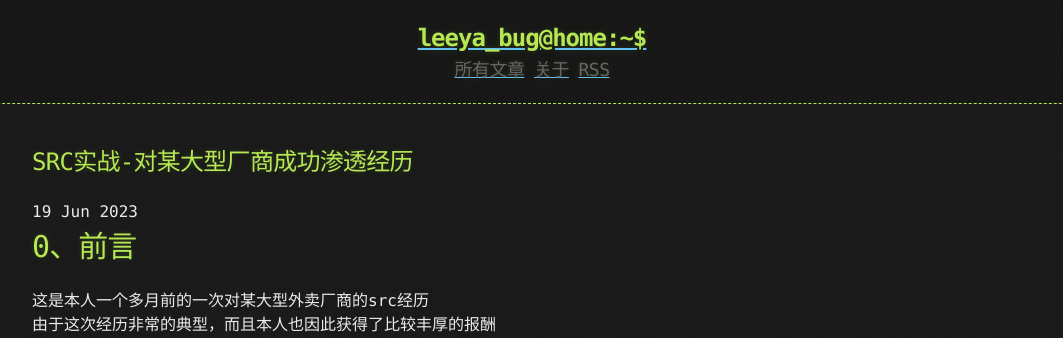
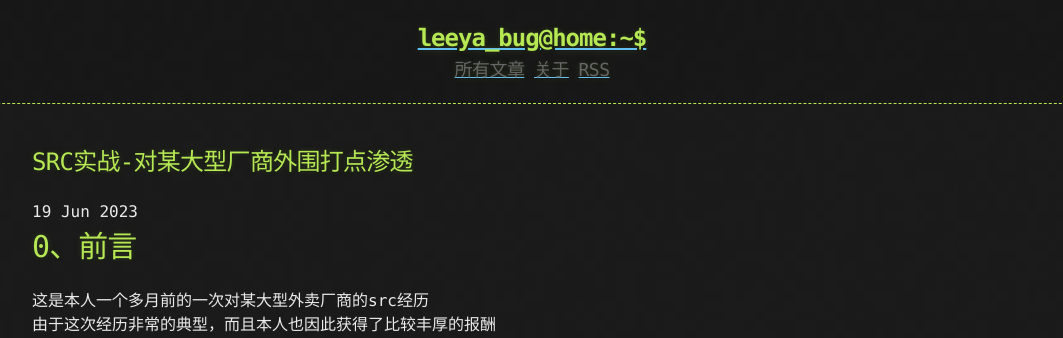
Before and after one commit to Leeyangee/leeyangee.github.io, a Jekyll site: the page built from _posts/2023-06-19-SRC实战-对某大型厂商外围打点渗透.md, in a window 1280 px wide. Shown: the top 338 px of the page, without its empty margins (108-1171 px from the left). Built offline with Jekyll 4.4.1, drawn with Linux system fonts in a browser that asks for light colours.

Commit message:
Update and rename 2023-06-19-SRC实战-对某大型厂商成功渗透经历.md to 2023-06-19-SRC实战-对某大型厂商外围打点渗透.md

```diff
--- a/_posts/2023-06-19-SRC实战-对某大型厂商成功渗透经历.md
+++ b/_posts/2023-06-19-SRC实战-对某大型厂商外围打点渗透.md
@@ -1,5 +1,5 @@
 ---
-title: SRC实战-对某大型厂商成功渗透经历
+title: SRC实战-对某大型厂商外围打点渗透
 published: true
 ---
 # [](#header-1)0、前言
```
